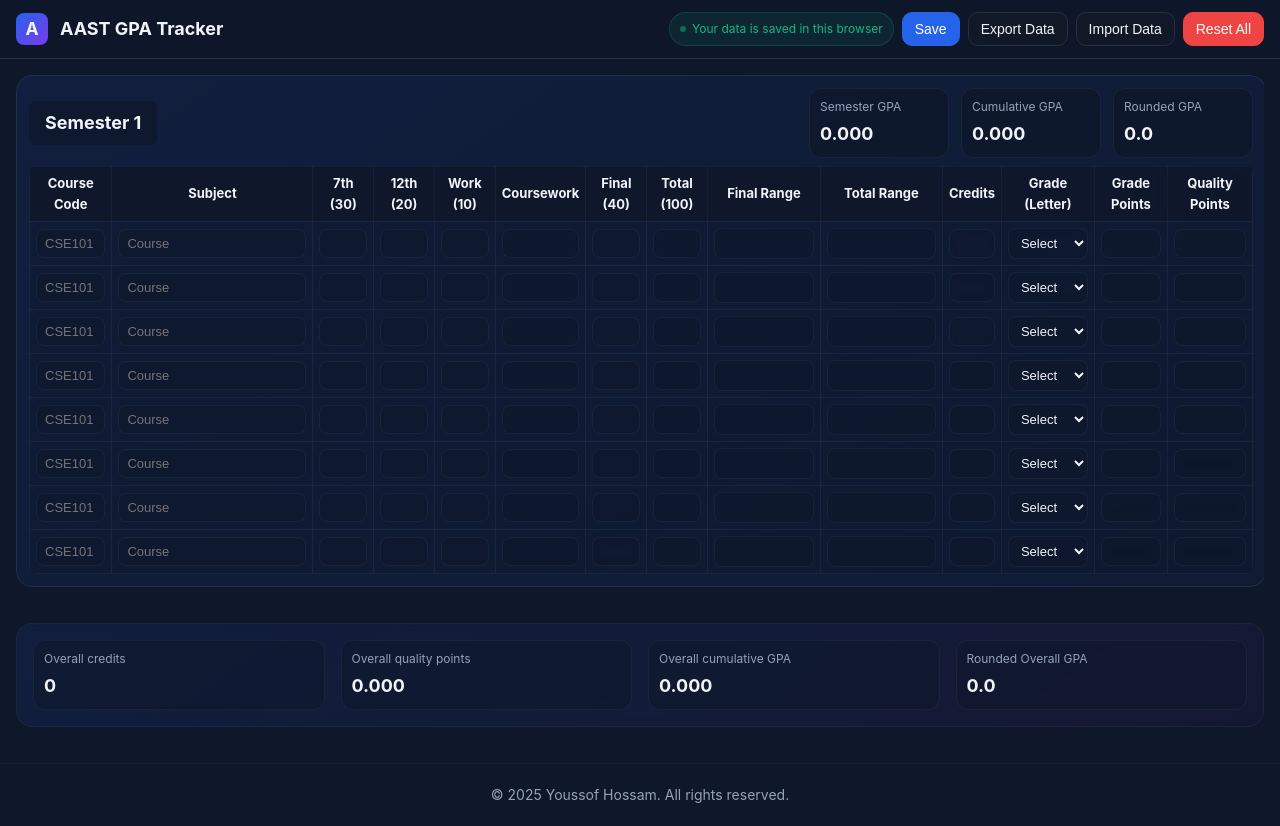
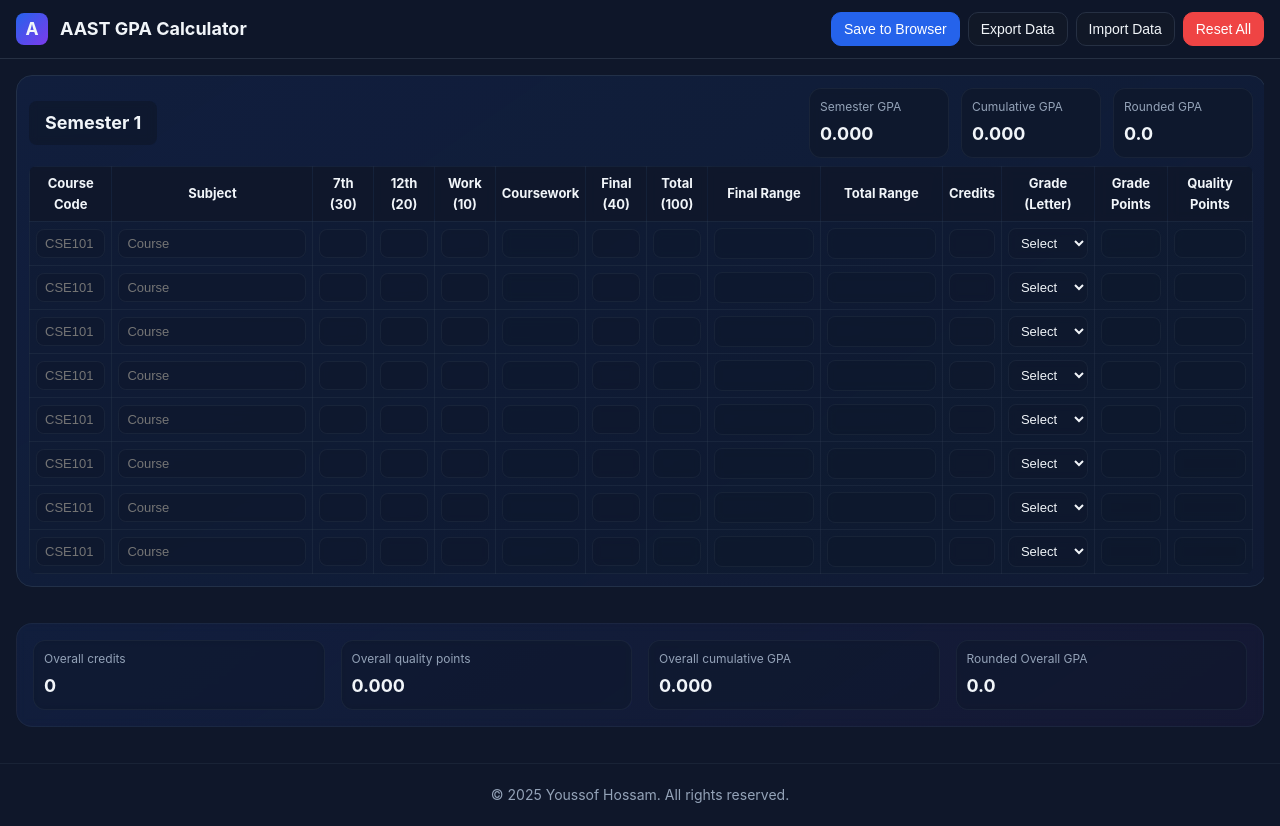
Before and after one commit to youssof33/GPA-Calculator, a plain HTML site: page index.html in a window 1280 px wide. Drawn offline with Linux system fonts and the light colour scheme.

Commit message:
Update options

```diff
--- a/index.html
+++ b/index.html
@@ -3,7 +3,7 @@
 <head>
 <meta charset="utf-8" />
 <meta name="viewport" content="width=device-width, initial-scale=1" />
-<title>AAST GPA Tracker</title>
+<title>AAST GPA Calculator</title>
 <style>
   :root {
     --primary: #2563eb;
@@ -79,32 +79,6 @@
     font-weight: 700;
     margin: 0;
     color: var(--text);
-  }
-
-  .status-badge {
-    background: rgba(16, 185, 129, 0.1);
-    border: 1px solid rgba(16, 185, 129, 0.2);
-    color: var(--success);
-    padding: 6px 10px;
-    border-radius: 999px;
-    font-size: 12px;
-    display: flex;
-    align-items: center;
-    gap: 6px;
-    margin-left: auto;
-  }
-
-  .status-dot {
-    width: 6px;
-    height: 6px;
-    background: var(--success);
-    border-radius: 50%;
-    animation: pulse 2s infinite;
-  }
-
-  @keyframes pulse {
-    0%, 100% { opacity: 1; }
-    50% { opacity: 0.5; }
   }
 
   /* Buttons - New Design */
@@ -467,6 +441,13 @@
   tbody tr:hover td {
     background: rgba(255, 255, 255, 0.05) !important;
   }
+
+  /* Button group spacing */
+  .button-group {
+    display: flex;
+    gap: 8px;
+    margin-left: auto;
+  }
 </style>
 </head>
 <body>
@@ -476,17 +457,13 @@
       <div class="logo">
         <div class="logo-icon">A</div>
         <div class="logo-text">
-          <h1>AAST GPA Tracker</h1>
+          <h1>AAST GPA Calculator</h1>
         </div>
       </div>
 
-      <span class="status-badge">
-        <span class="status-dot"></span>
-        Your data is saved in this browser
-      </span>
-
+      <div class="button-group">
         <button class="btn btn-primary" id="saveBtn">
-        Save
+          Save to Browser
         </button>
 
         <button class="btn btn-secondary" id="exportBtn">
@@ -500,6 +477,7 @@
         <button class="btn btn-danger" id="resetBtn">
           Reset All
         </button>
+      </div>
     </div>
   </header>
 
@@ -539,7 +517,7 @@
 
   <!-- Notification -->
   <div class="notification" id="saveNotification">
-    Saved!
+    Saved to browser!
   </div>
 
   <!-- Hidden Import Input -->
@@ -550,6 +528,7 @@
   const SUBJECT_ROWS = 8;
   const GRADE_POINTS = {"A+":4.0,"A":3.8,"A-":3.7,"B+":3.3,"B":3.0,"B-":2.7,"C+":2.3,"C":2.0,"C-":1.7,"D+":1.3,"D":1.0,"F":0.0};
   const GRADE_RANGES = [
+    {label:"F",  lo:0,   hi:59},  // Added F grade range
     {label:"D",  lo:60, hi:63},
     {label:"D+", lo:64, hi:66},
     {label:"C-", lo:67, hi:69},
@@ -748,6 +727,7 @@
       return;
     }
 
+    // Calculate ranges for letter grades - INCLUDING F GRADE
     if(letter && letter !== "Select"){
       const band = GRADE_RANGES.find(b => b.label === letter);
       if(band){
@@ -755,6 +735,19 @@
         const lo = Math.max(0, band.lo - cwNum);
         const hi = Math.max(0, band.hi - cwNum);
 
+        // For F grade (0-59), always show the range
+        if (letter === "F") {
+          const loFormatted = formatNumber(lo);
+          const hiFormatted = formatNumber(hi);
+          r.finalRange.value = `${loFormatted}-${hiFormatted}`;
+
+          const totalLo = cwNum + lo;
+          const totalHi = cwNum + hi;
+          const totalLoFormatted = formatNumber(totalLo);
+          const totalHiFormatted = formatNumber(totalHi);
+          r.totalRange.value = `${totalLoFormatted}-${totalHiFormatted}`;
+        } else {
+          // For other grades, show empty if range is 0-0
           if (lo === 0 && hi === 0) {
             r.finalRange.value = '';
           } else {
@@ -768,6 +761,7 @@
           const totalLoFormatted = formatNumber(totalLo);
           const totalHiFormatted = formatNumber(totalHi);
           r.totalRange.value = `${totalLoFormatted}-${totalHiFormatted}`;
+        }
       } else {
         r.finalRange.value = '';
         r.totalRange.value = '';
@@ -777,6 +771,7 @@
       r.totalRange.value = '';
     }
 
+    // Calculate grade points and quality points
     const gp = GRADE_POINTS[letter] ?? '';
     r.gradePoints.value = gp ? formatNumber(gp, 2) : '';
     const cr = num(r.credits.value);
@@ -793,8 +788,10 @@
       const gp = parseFloat(r.gradePoints.value);
       const c = parseFloat(r.credits.value);
 
+      // For F grades, credits count but quality points are 0
       if(letter === "F" && !isNaN(c)){
         cr += c;
+        // qp remains 0 for F grades
         continue;
       }
 
@@ -928,6 +925,7 @@
 
     if(showMsg){
       const notification = document.getElementById("saveNotification");
+      notification.textContent = "Saved to browser!";
       notification.classList.add("show");
       setTimeout(() => notification.classList.remove("show"), 2000);
     }
@@ -978,7 +976,7 @@
     const url = URL.createObjectURL(blob);
     const a = document.createElement("a");
     a.href = url;
-    a.download = "gpaData.json";
+    a.download = "aast-gpa-data.json";
     document.body.appendChild(a);
     a.click();
     document.body.removeChild(a);
```
Lines whose indentation alone changed are shown as unchanged.
